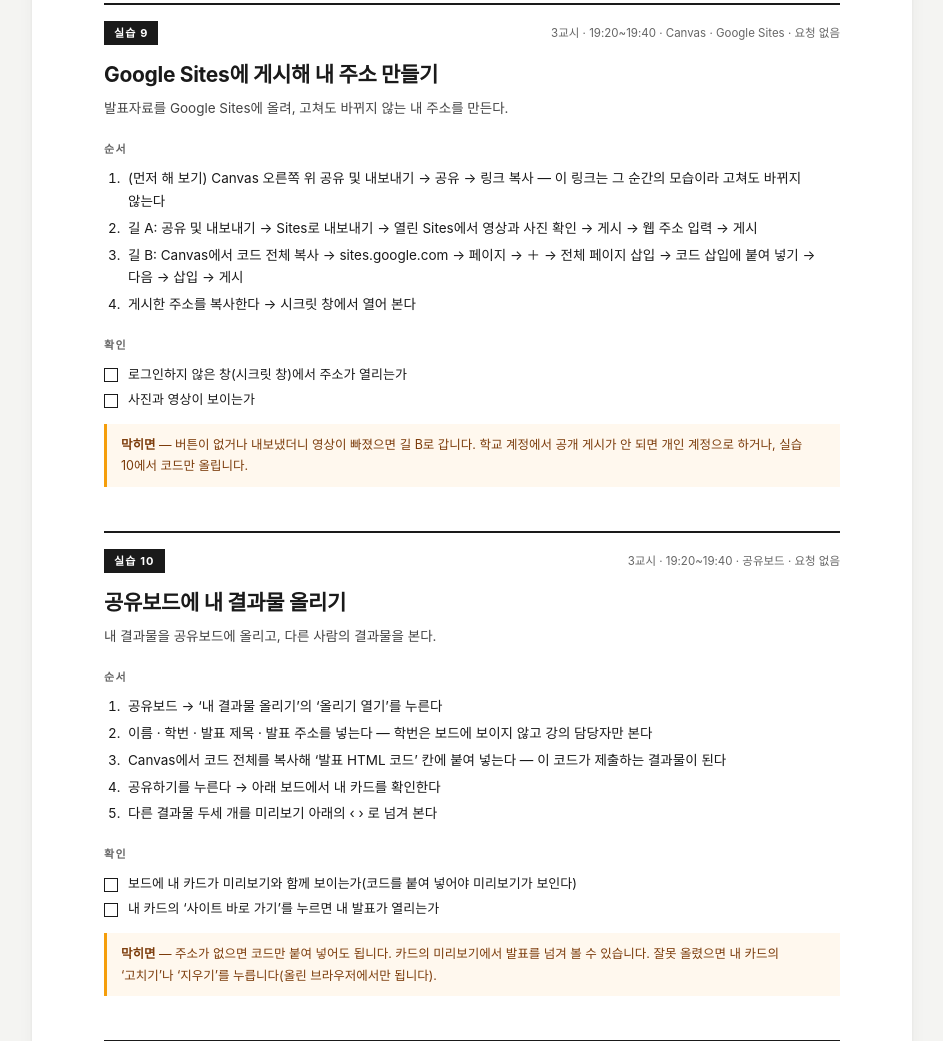
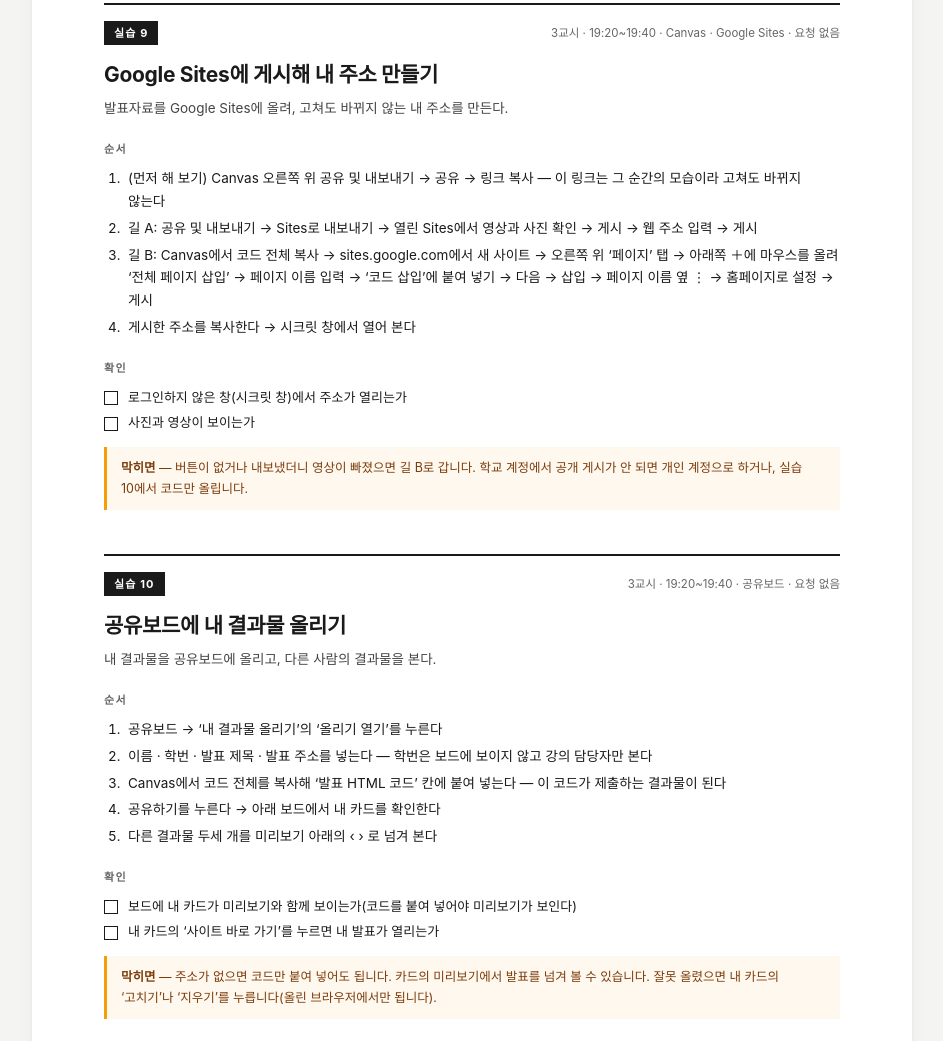
Before and after one commit to hong-minji/hanyang, a plain HTML site: page guide.html in a window 1280 px wide. Shown: the part 9448-10489 px from the top of the page, without its empty margins (168-1111 px from the left). Drawn offline with Linux system fonts and the light colour scheme; a web font is replaced by a local one.

Commit message:
안내서 갱신: Chrome 기준 안내, 전체 페이지 삽입 순서, YouTube 참고 요청문 삭제
Co-Authored-By: Claude Fable 5.2 <noreply@anthropic.com>

```diff
--- a/guide.html
+++ b/guide.html
@@ -184,7 +184,7 @@ details{margin-top:12px;font-size:13px} summary{cursor:pointer;font-weight:700}
   <div class="lab-head"><span class="no">실습 9</span><span class="when">3교시 · 19:20~19:40 · Canvas · Google Sites · 요청 없음</span></div>
   <h2>Google Sites에 게시해 내 주소 만들기</h2>
   <p class="goal">발표자료를 Google Sites에 올려, 고쳐도 바뀌지 않는 내 주소를 만든다.</p>
-  <h3>순서</h3><ol class="steps"><li>(먼저 해 보기) Canvas 오른쪽 위 공유 및 내보내기 → 공유 → 링크 복사 — 이 링크는 그 순간의 모습이라 고쳐도 바뀌지 않는다</li><li>길 A: 공유 및 내보내기 → Sites로 내보내기 → 열린 Sites에서 영상과 사진 확인 → 게시 → 웹 주소 입력 → 게시</li><li>길 B: Canvas에서 코드 전체 복사 → sites.google.com → 페이지 → ＋ → 전체 페이지 삽입 → 코드 삽입에 붙여 넣기 → 다음 → 삽입 → 게시</li><li>게시한 주소를 복사한다 → 시크릿 창에서 열어 본다</li></ol>
+  <h3>순서</h3><ol class="steps"><li>(먼저 해 보기) Canvas 오른쪽 위 공유 및 내보내기 → 공유 → 링크 복사 — 이 링크는 그 순간의 모습이라 고쳐도 바뀌지 않는다</li><li>길 A: 공유 및 내보내기 → Sites로 내보내기 → 열린 Sites에서 영상과 사진 확인 → 게시 → 웹 주소 입력 → 게시</li><li>길 B: Canvas에서 코드 전체 복사 → sites.google.com에서 새 사이트 → 오른쪽 위 ‘페이지’ 탭 → 아래쪽 ＋에 마우스를 올려 ‘전체 페이지 삽입’ → 페이지 이름 입력 → ‘코드 삽입’에 붙여 넣기 → 다음 → 삽입 → 페이지 이름 옆 ⋮ → 홈페이지로 설정 → 게시</li><li>게시한 주소를 복사한다 → 시크릿 창에서 열어 본다</li></ol>
 
   <h3>확인</h3><ul class="check"><li>로그인하지 않은 창(시크릿 창)에서 주소가 열리는가</li><li>사진과 영상이 보이는가</li></ul>
   <div class="stuck"><b>막히면</b> — 버튼이 없거나 내보냈더니 영상이 빠졌으면 길 B로 갑니다. 학교 계정에서 공개 게시가 안 되면 개인 계정으로 하거나, 실습 10에서 코드만 올립니다.</div>
```
